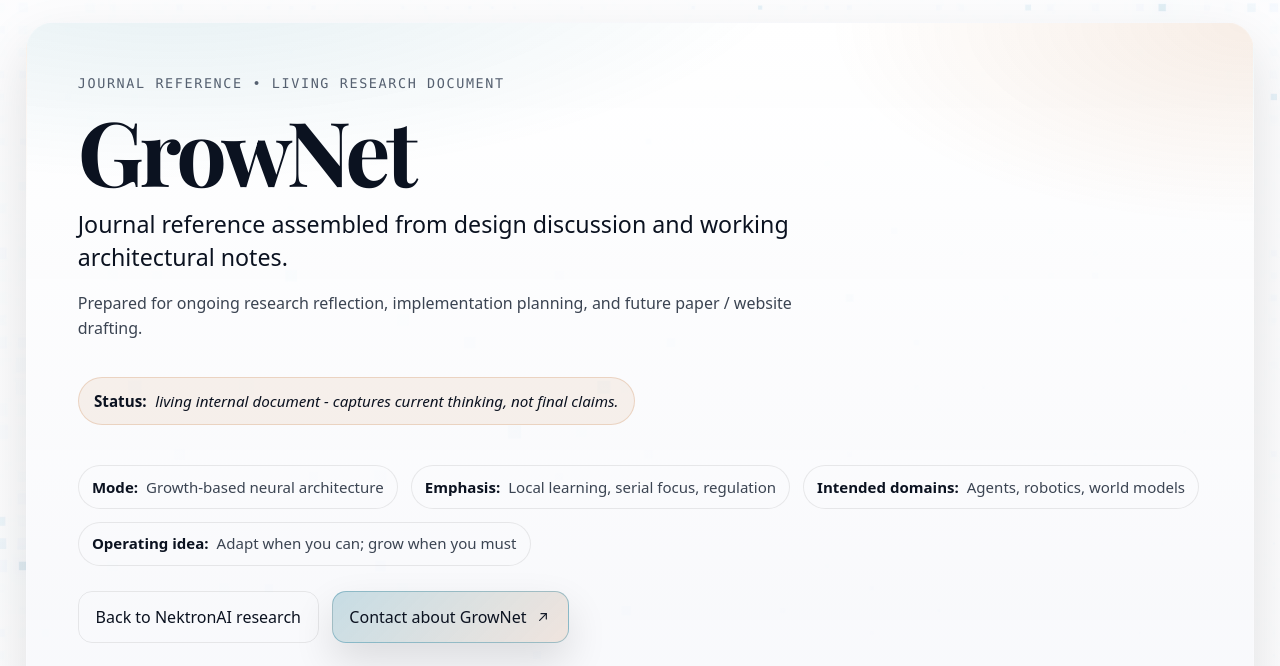
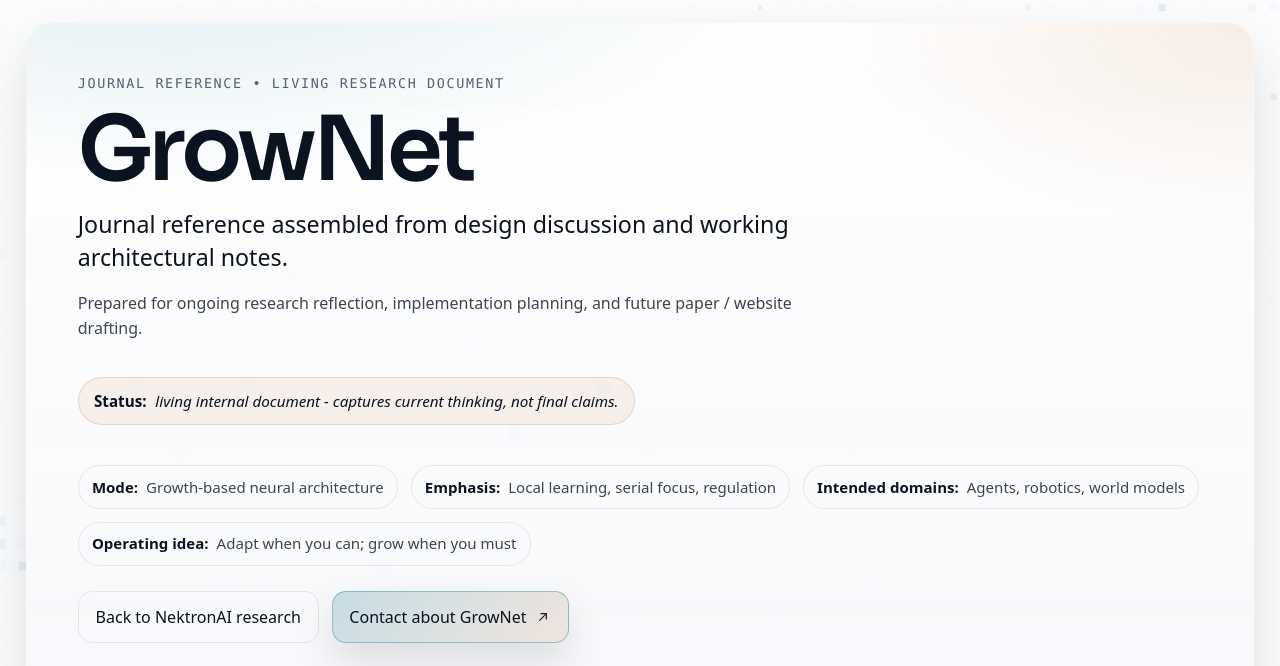
Before and after one commit to nectario/nektronai, a website built with Vite: page website/grownet.html in a window 1280 px wide. Shown: the part 114-780 px from the top of the page. Built offline with nearby package versions, Linux system fonts and the light colour scheme.

Commit message:
Use Sora for GrowNet title

```diff
--- a/website/assets/grownet.css
+++ b/website/assets/grownet.css
@@ -1,4 +1,4 @@
-@import url('https://fonts.googleapis.com/css2?family=Playfair+Display:wght@700&display=swap');
+@import url('https://fonts.googleapis.com/css2?family=Sora:wght@600&display=swap');
 
 .grownet-page {
   padding-top: var(--space-4);
@@ -47,8 +47,8 @@
 
 .grownet-title {
   margin: 0;
-  font-family: "Playfair Display", "Iowan Old Style", "Palatino Linotype", "Book Antiqua", Georgia, serif;
-  font-weight: 700;
+  font-family: "Sora", var(--font-sans);
+  font-weight: 600;
   font-size: clamp(3rem, 7vw, 5.6rem);
   line-height: 0.94;
   letter-spacing: -0.045em;
```
